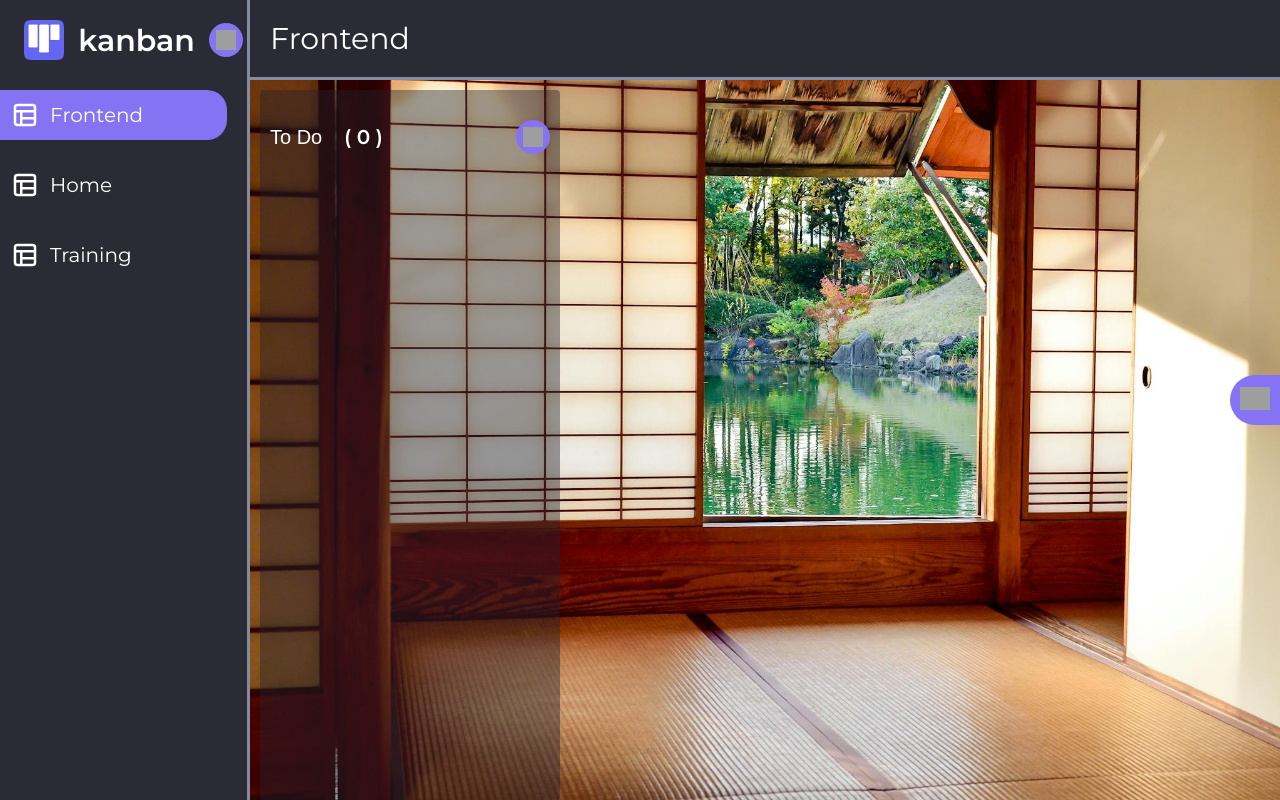
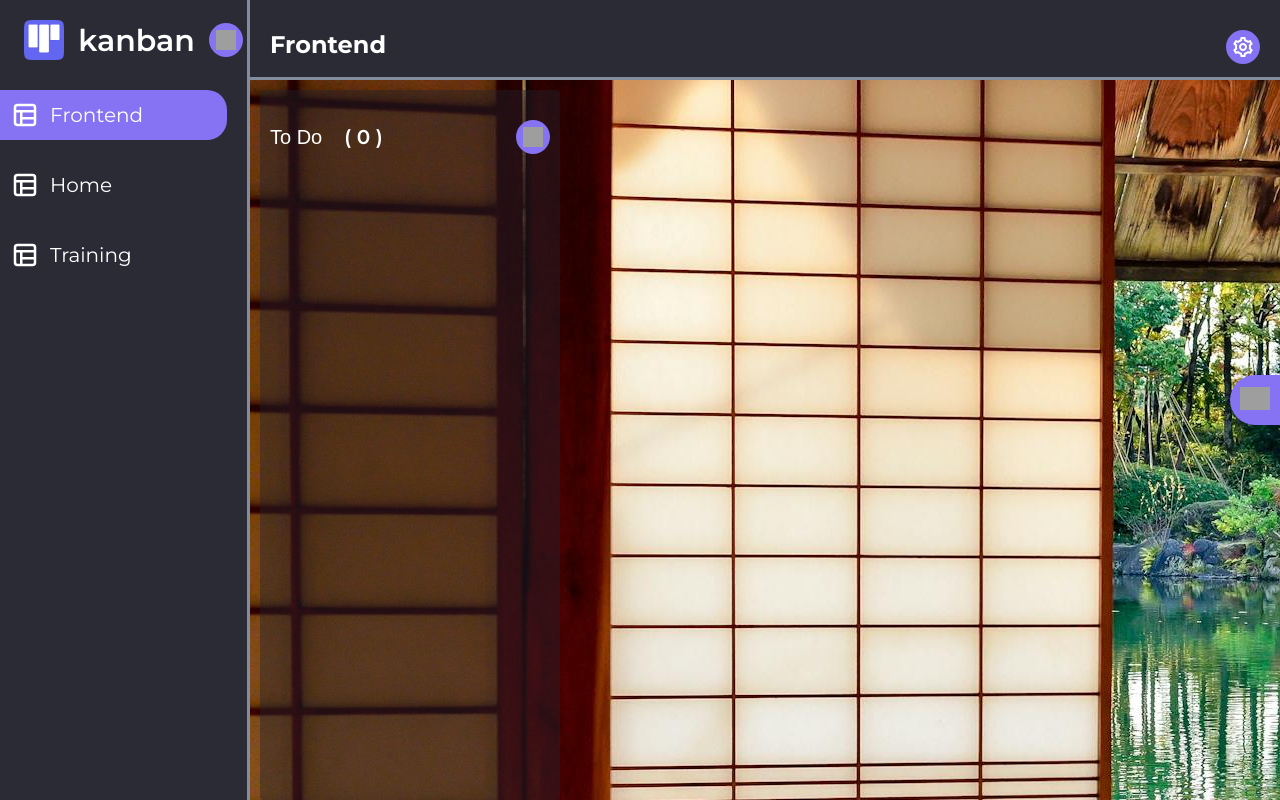
Before and after one commit to IonPetrascu/kanban-vue, a Vue app: page /dashboard/0 in a window 1280 px wide. Built offline with nearby package versions, Linux system fonts and the light colour scheme; grey boxes are pictures that could not be loaded.

Commit message:
feat: added the ability to select a dashboard color or leave a default image

```diff
--- a/src/components/Dashboard.vue
+++ b/src/components/Dashboard.vue
@@ -5,24 +5,29 @@ import { useRoute } from 'vue-router'
 import { useDashboardStore } from '../stores/dashboardStore'
 import TaskEditorSidebar from './TaskEditorSidebar.vue'
 import TheBoard from './TheBoard.vue'
+import type { HexColor } from '@/types'
 
 const route = useRoute()
 const dashboardId = computed(() => Number(route.params.id))
 const dashboardStore = useDashboardStore()
 const dashboard = computed(() => dashboardStore.dashboards.find((d) => d.id === dashboardId.value))
 const showTaskEditor = ref<boolean>(false)
-
 const isVisibleTaskEditor = computed(() => dashboardStore.currentTask !== null)
+const colorBoard = ref<HexColor>('#2b2b36')
+const showSettings = ref(false)
 
 watch(
   () => dashboardId.value,
   () => {
     dashboardStore.setCurrentDashboardId(Number(dashboardId.value))
     closeTaskEdior()
+    colorBoard.value = dashboard.value?.background ?? colorBoard.value
+    showSettings.value = false
   }
 )
 onMounted(() => {
   dashboardStore.setCurrentDashboardId(Number(dashboardId.value))
+  colorBoard.value = dashboard.value?.background ?? colorBoard.value
 })
 
 const closeTaskEdior = (): void => {
@@ -34,11 +39,56 @@ const openTaskEditor = (): void => {
   showTaskEditor.value = true
 }
 
+const toggleSettingsDashboard = () => {
+  showSettings.value = !showSettings.value
+}
+
+const changeColor = (): void => {
+  if (!dashboard.value) return
+  dashboard.value.background = colorBoard.value
+}
+
 provide('openTaskEditor', openTaskEditor)
 </script>
 <template>
-  <div class="main">
-    <div class="header">{{ dashboard?.title }}</div>
+  <div
+    :style="{
+      background: dashboard?.useColorForBg ? colorBoard : `url('/src/assets/bg-1.jpg')`
+    }"
+    class="main"
+  >
+    <div :class="{ activeHeader: showSettings }" class="header">
+      <div class="header-top">
+        <h2>
+          {{ dashboard?.title }}
+        </h2>
+        <div>
+          <button class="setting-btn" @click="toggleSettingsDashboard">
+            <img src="/src/assets/settings.svg" alt="settings" />
+          </button>
+        </div>
+      </div>
+      <div v-show="showSettings" class="header-bottom">
+        <div v-if="dashboard">
+          <div>
+            <label>
+              <input v-model="dashboard.useColorForBg" type="checkbox" />Use color for
+              background?</label
+            >
+          </div>
+          <div v-if="dashboard.useColorForBg">
+            <label for="color">Change color of board:</label>
+            <input
+              @change="changeColor"
+              class="color-picker"
+              name="color"
+              type="color"
+              v-model="colorBoard"
+            />
+          </div>
+        </div>
+      </div>
+    </div>
     <TheBoard :columns="Object.values(dashboard.columns)" />
     <TaskEditorSidebar
       v-if="dashboardStore.currentTask && showTaskEditor"
@@ -70,13 +120,51 @@ provide('openTaskEditor', openTaskEditor)
   background: var(--color-1);
   border-bottom: 3px solid var(--color-4);
   height: 10%;
+  display: flex;
+  align-items: self-start;
+  flex-direction: column;
+  padding-inline: 20px;
+  transition: all 0.4s ease-in-out;
+  overflow: hidden;
+  padding-top: 30px;
+  gap: 40px;
+}
+.header-top {
+  display: flex;
+  align-items: self-start;
+  justify-content: space-between;
+  width: 100%;
+}
+header h2 {
   font-size: 30px;
   color: var(--white);
-  display: flex;
-  align-items: center;
-  padding-inline: 20px;
 }
-
+.activeHeader {
+  height: 40%;
+}
+.color-picker {
+  padding: 0;
+  border: none;
+  margin: 0;
+  outline: none;
+}
+.setting-btn {
+  background: var(--color-3);
+  border: none;
+  height: 34px;
+  width: 34px;
+  border-radius: 50%;
+  cursor: pointer;
+  padding: 5px;
+}
+.setting-btn img {
+  width: 100%;
+  transform: rotate(0deg);
+  transition: transform 0.4s ease-in-out;
+}
+.setting-btn:hover img {
+  transform: rotate(90deg);
+}
 .add-col-btn {
   position: absolute;
   right: 0;
--- a/src/stores/dashboardStore.ts
+++ b/src/stores/dashboardStore.ts
@@ -31,7 +31,9 @@ export const useDashboardStore = defineStore('dashboard', () => {
           name: 'Diva',
           email: 'divaSaya@gmail.com'
         }
-      ]
+      ],
+      background: '#2b2b36',
+      useColorForBg: false
     },
     {
       id: 1,
@@ -77,7 +79,9 @@ export const useDashboardStore = defineStore('dashboard', () => {
           name: 'Diva',
           email: 'divaSaya@gmail.com'
         }
-      ]
+      ],
+      background: '#2b2b36',
+      useColorForBg: true
     },
     {
       id: 2,
@@ -100,7 +104,9 @@ export const useDashboardStore = defineStore('dashboard', () => {
           name: 'Diva',
           email: 'divaSaya@gmail.com'
         }
-      ]
+      ],
+      background: '#2b2b36',
+      useColorForBg: true
     }
   ])
 
@@ -267,7 +273,9 @@ export const useDashboardStore = defineStore('dashboard', () => {
       title: 'New Dashboard',
       columns: [],
       difficulty: ['low', 'medium', 'high'],
-      users: []
+      users: [],
+      background: '#2b2b36',
+      useColorForBg: false
     }
 
     dashboards.value.push(newDashboard)
--- a/src/types/index.ts
+++ b/src/types/index.ts
@@ -19,6 +19,7 @@ export type User = {
 }
 
 export type Difficulty = 'low' | 'medium' | 'high'
+export type HexColor = `#${string}`
 
 export type Dashboard = {
   id: number
@@ -26,4 +27,6 @@ export type Dashboard = {
   columns: Column[]
   difficulty: Difficulty[]
   users: User[]
+  background?: HexColor
+  useColorForBg: Boolean
 }
```
Also changed, not shown: src/assets/settings.svg (added).
